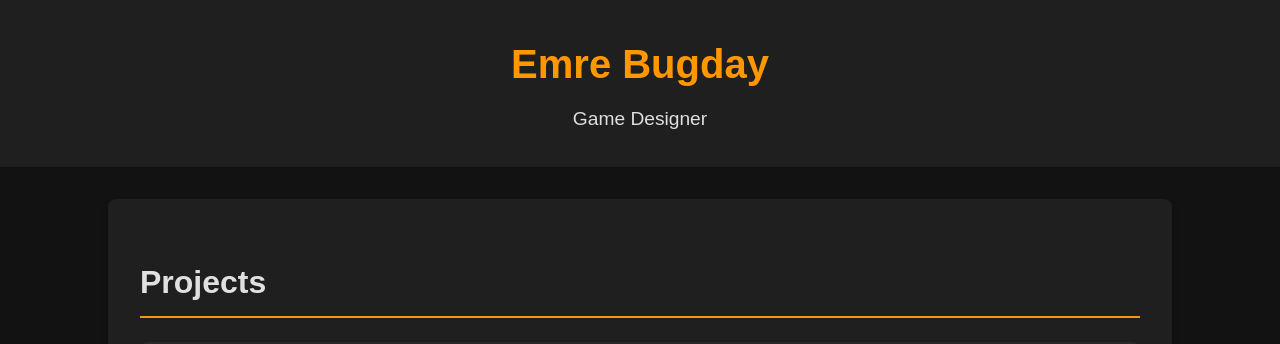
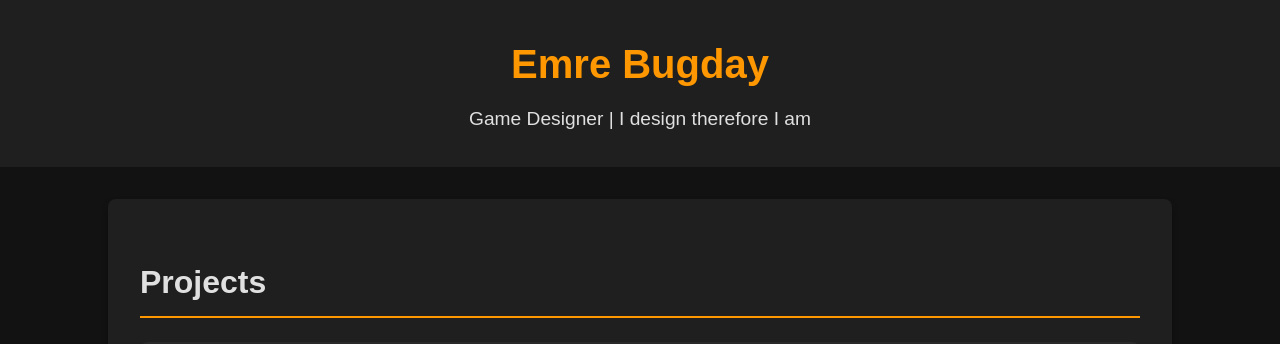
Before and after one commit to EmreBugday99/EmreBugday99.github.io, a plain HTML site: page index.html in a window 1280 px wide. Shown: the top 344 px of the page. Drawn offline with Linux system fonts and the light colour scheme.

Commit message:
Joke added to header

```diff
--- a/index.html
+++ b/index.html
@@ -12,7 +12,7 @@
 
     <header>
         <h1>Emre Bugday</h1>
-        <p>Game Designer</p>
+        <p>Game Designer | I design therefore I am</p>
     </header>
 
     <section id="projects">
```
